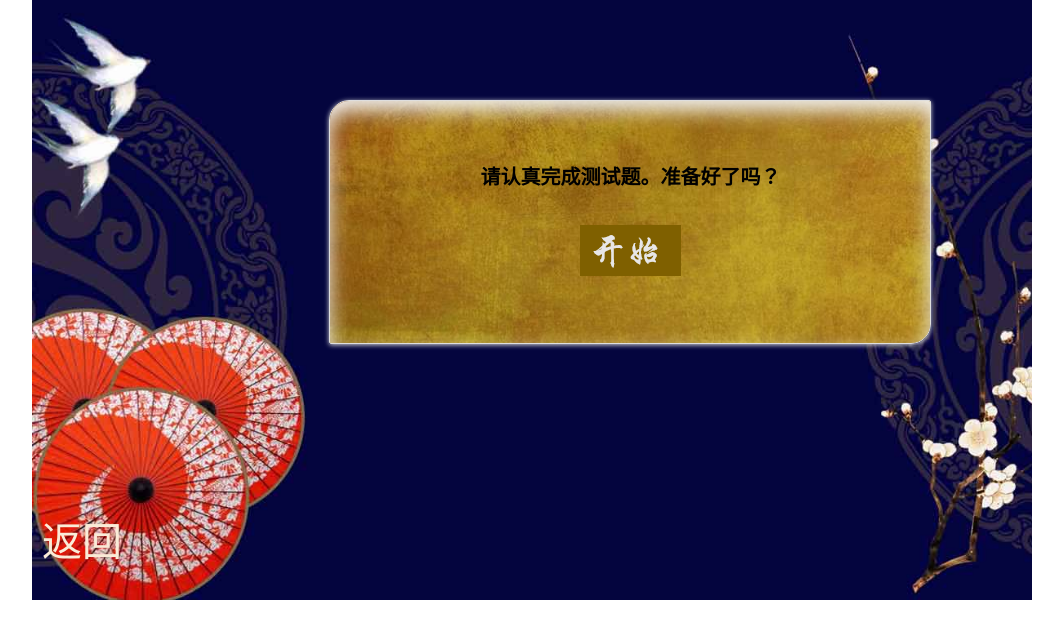
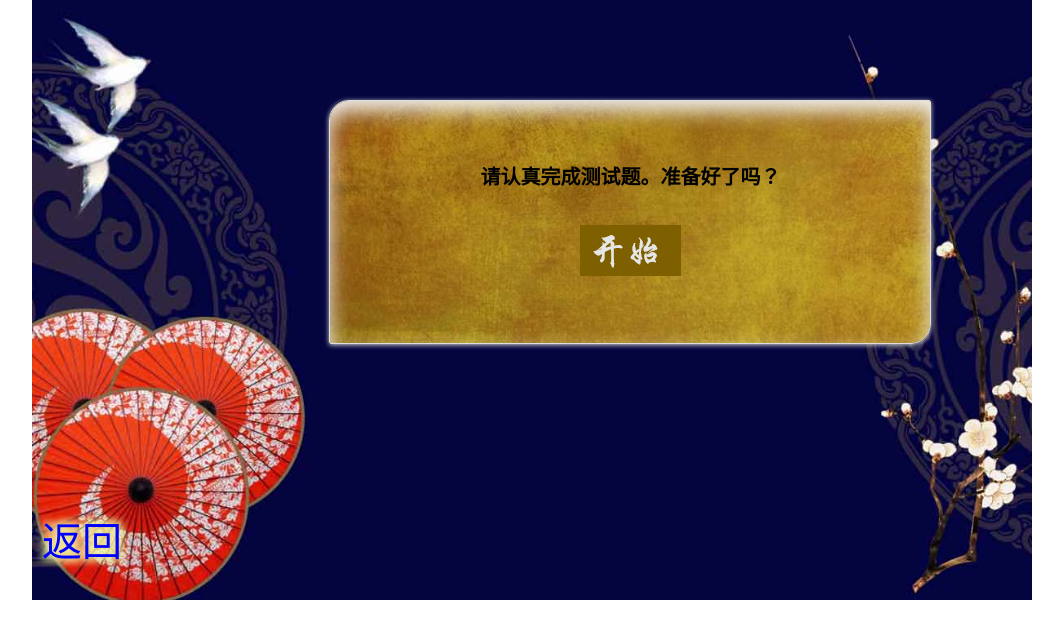
Before and after one commit to hanfuwenhua/ll, a plain HTML site: page 20.html in a window 1280 px wide. Shown: the whole page, without its empty margins (108-1171 px from the left). Drawn offline with Linux system fonts and the light colour scheme.

Commit message:
Update 20.html

```diff
--- a/20.html
+++ b/20.html
@@ -59,7 +59,7 @@ $(function(){
 	<div id="quiz-container"></div>
 </div>
 <div style="position:relative;top:85%"><a href="2.html" style="font-family: STXingkai;font-size: 250%;color:aliceblue;
-	text-decoration:none;color:antiquewhite">&nbsp;返回</a></div>
+	text-decoration:none;color:blue;text-shadow: .2rem 0rem .5rem #F2F8A3,-.2rem 0rem .5rem #F2F8A3,0rem .2rem .5rem #F2F8A3,0rem -.2rem .5rem #F2F8A3">&nbsp;返回</a></div>
 </div>
 </body>
 </html>
```
